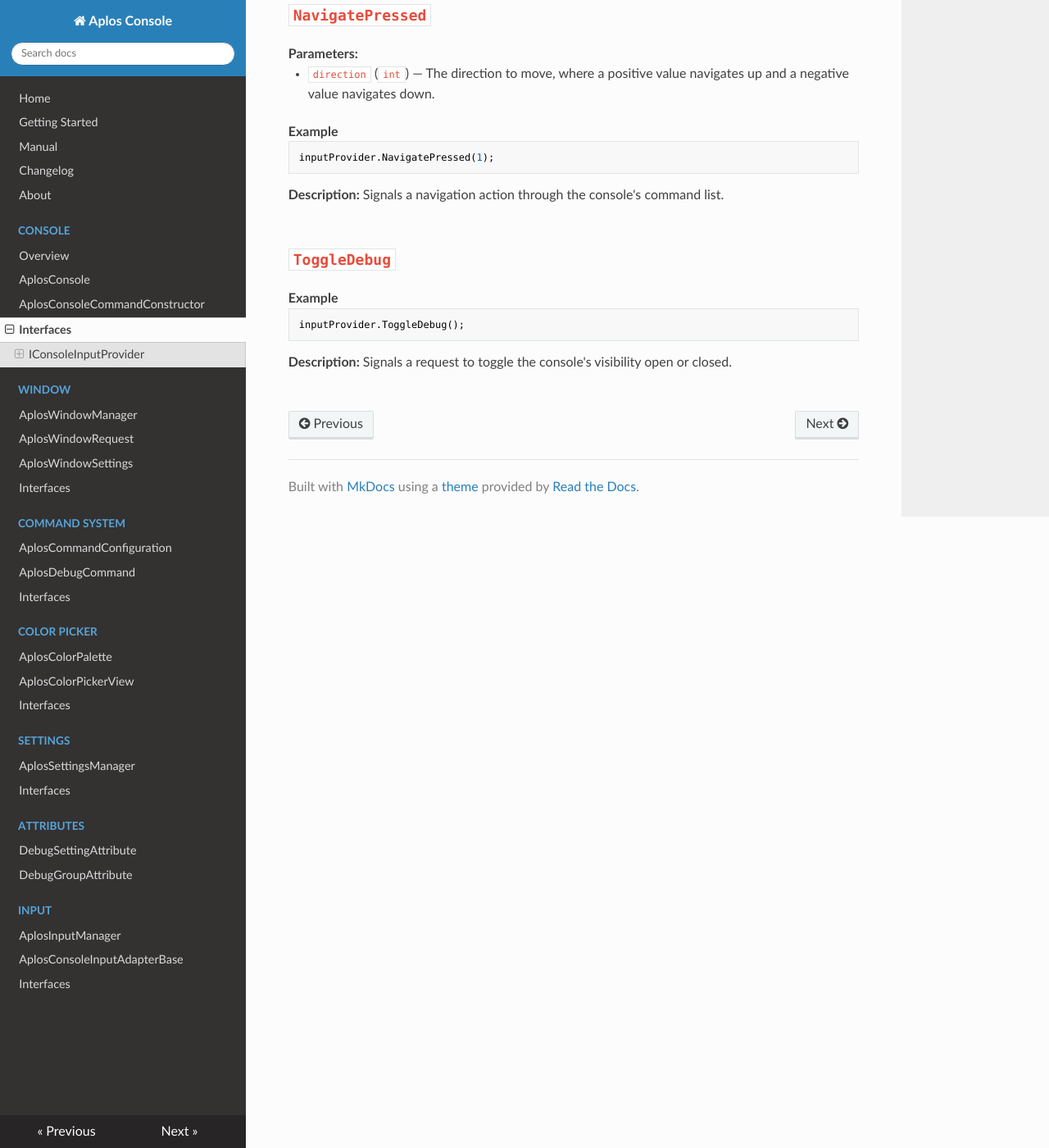
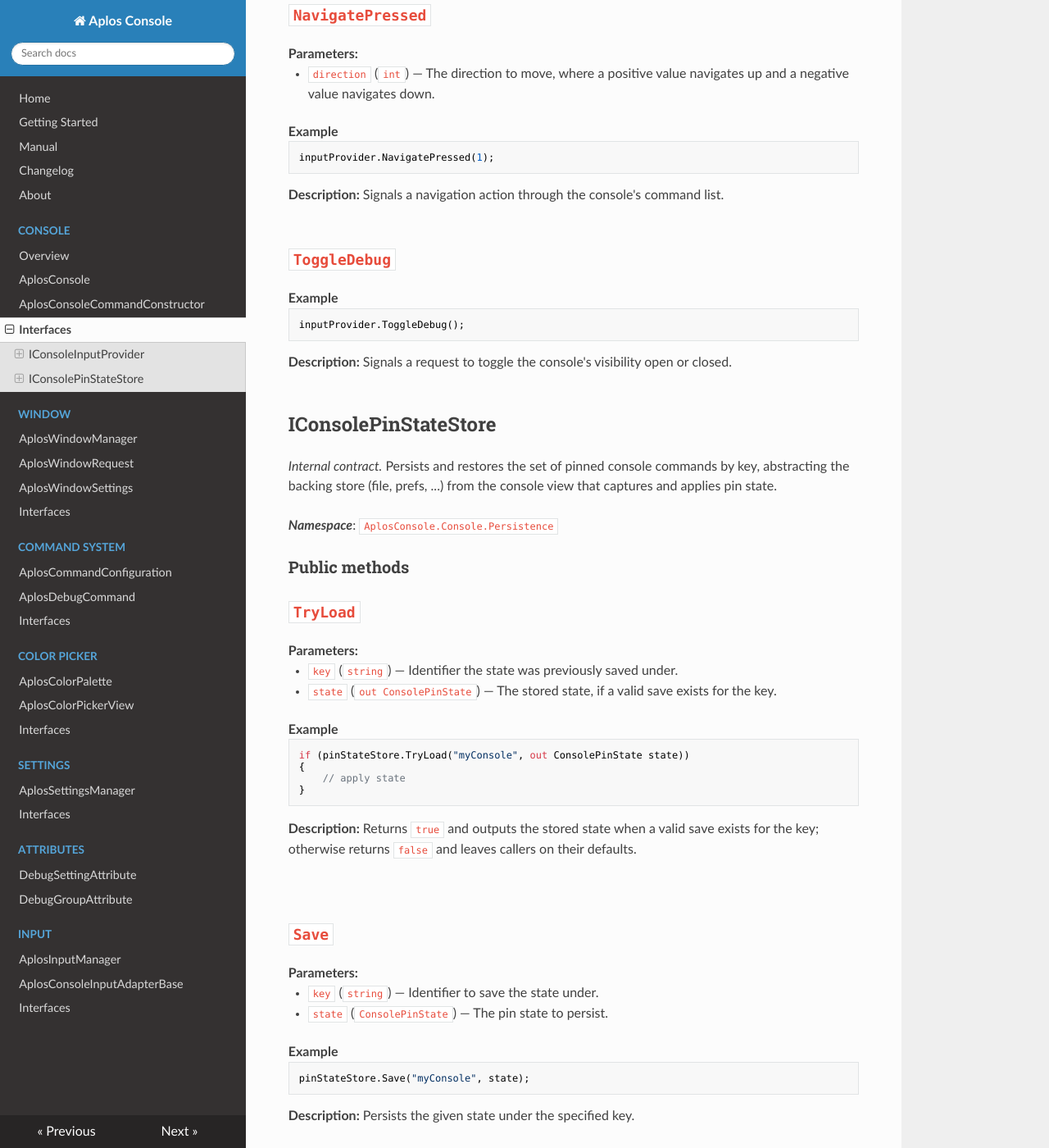
Before and after one commit to jChicote/aplos-console-documentation.github.io, an MkDocs documentation site: the page built from docs/console-interfaces.md, in a window 1280 px wide and 1400 px high, scrolled down 793 px. Shown: the whole window at 82% size. Built offline with MkDocs 1.6.1, drawn with Linux system fonts in a browser that asks for light colours; nearby versions of some CDN libraries; some of the changed text lies outside the part shown.

Commit message:
Update console-interfaces.md

````diff
--- a/docs/console-interfaces.md
+++ b/docs/console-interfaces.md
@@ -60,3 +60,65 @@
 **Description:** Signals a request to toggle the console's visibility open or closed.
 
 <br>
+
+## IConsolePinStateStore
+
+_Internal contract._ Persists and restores the set of pinned console commands by key, abstracting
+the backing store (file, prefs, ...) from the console view that captures and applies pin state.
+
+***Namespace***: `AplosConsole.Console.Persistence`
+
+### Public methods
+
+<h2 id="tryload"><code>TryLoad</code></h2>
+
+**Parameters:**
+
+- `key` (`string`) — Identifier the state was previously saved under.
+- `state` (`out ConsolePinState`) — The stored state, if a valid save exists for the key.
+
+**Example**
+
+```csharp
+if (pinStateStore.TryLoad("myConsole", out ConsolePinState state))
+{
+    // apply state
+}
+```
+
+**Description:** Returns `true` and outputs the stored state when a valid save exists for the key; otherwise returns `false` and leaves callers on their defaults.
+
+<br>
+
+<h2 id="save"><code>Save</code></h2>
+
+**Parameters:**
+
+- `key` (`string`) — Identifier to save the state under.
+- `state` (`ConsolePinState`) — The pin state to persist.
+
+**Example**
+
+```csharp
+pinStateStore.Save("myConsole", state);
+```
+
+**Description:** Persists the given state under the specified key.
+
+<br>
+
+<h2 id="clear"><code>Clear</code></h2>
+
+**Parameters:**
+
+- `key` (`string`) — Identifier of the saved state to discard.
+
+**Example**
+
+```csharp
+pinStateStore.Clear("myConsole");
+```
+
+**Description:** Discards any saved state for the key so the next load falls back to no pins (used by a console / settings reset).
+
+<br>
````
